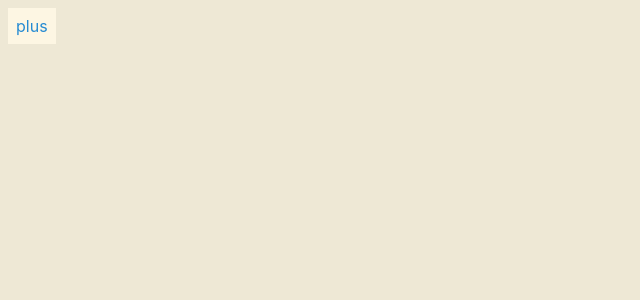
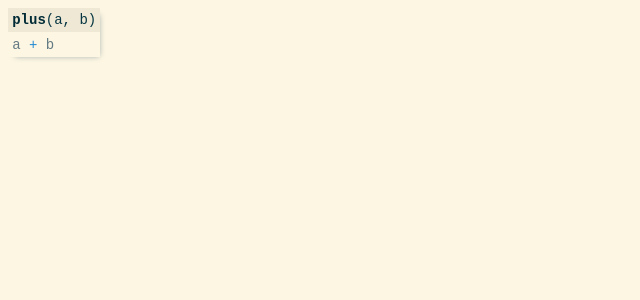
Before and after one commit to minimalistOrg/minimalist-ide, a React (Create React App) app: page / in a window 1280 px wide. Shown: the top 300 px of the page, without its empty margins (0-640 px from the left). Built offline with nearby package versions, Linux system fonts and the light colour scheme.

Commit message:
Add header, body & styles to CodeBlock

```diff
--- a/src/App.css
+++ b/src/App.css
@@ -1,7 +1,10 @@
 :root {
+  --base-03: #002b36;
   --base-02: #073642;
+  --base-00: #657b83;
   --base-2: #eee8d5;
   --base-3: #fdf6e3;
+  --base-1: #93a1a1;
   --link: #268bd2;
 }
 
@@ -11,7 +14,7 @@ html, body {
 }
 
 body {
-  background-color: var(--base-2);
+  background-color: var(--base-3);
   color: var(--base-02);
 }
 
--- a/src/CodeBlock.css
+++ b/src/CodeBlock.css
@@ -1,4 +1,24 @@
 .code-block {
   background-color: var(--base-3);
-  padding: .5rem;
+  box-shadow: 3px 3px 6px -4px var(--base-1);
+  font-family: 'Courier New', Courier, monospace;
+  font-size: 14px;
+  margin-right: 0.5rem;
 }
+
+.code-block-header {
+  background-color: var(--base-2);
+  color: var(--base-03);
+  font-weight: 800;
+  padding: 0.3em;
+}
+
+.code-block-arguments {
+  font-weight: normal;
+  color: var(--base-02);
+}
+
+.code-block-body {
+  color: var(--base-00);
+  padding: 0.3em;
+}
--- a/src/CodeBlock.tsx
+++ b/src/CodeBlock.tsx
@@ -3,9 +3,17 @@ import React from 'react';
 import './CodeBlock.css';
 
 export const CodeBlock = () => {
+  // Add function name/namespace
+
   return (
     <div className="code-block">
-      <a>plus</a>
+      <div className="code-block-header">
+        plus<span className="code-block-arguments">(a, b)</span>
+      </div>
+
+      <div className="code-block-body">
+        a <a>+</a> b
+      </div>
     </div>
   );
 };
```
